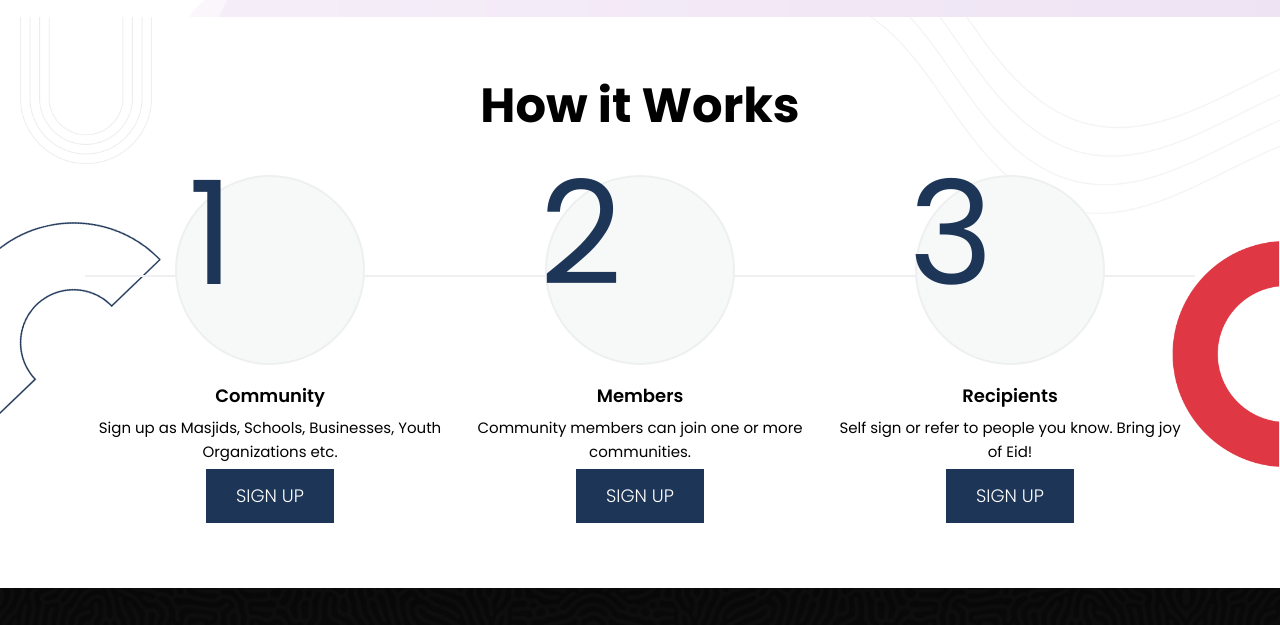
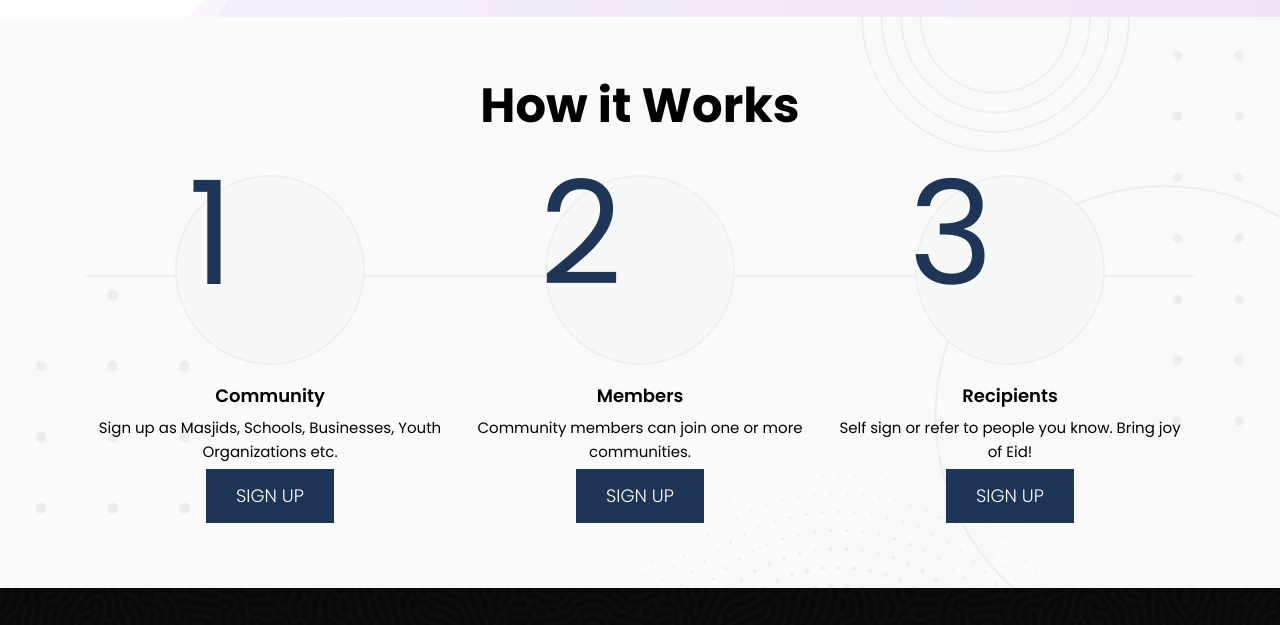
Before and after one commit to the-colab/nodee, a plain HTML site: page services.html in a window 1280 px wide. Shown: the part 783-1408 px from the top of the page. Drawn offline with nearby package versions, Linux system fonts and the light colour scheme.

Commit message:
Update services.html

```diff
--- a/services.html
+++ b/services.html
@@ -74,7 +74,7 @@
         <!--Home top section html end here--->
         <!--How it Works section html start here--->
 
-        <section class="contact-inner-wrapper padd-60 "id="page">
+        <section class="how-itworks-wrapper padd-60 "id="page">
             <div class="container">
                 <div class="how-itworks-inner">
                     <div class="section-guide-wrap">
```
